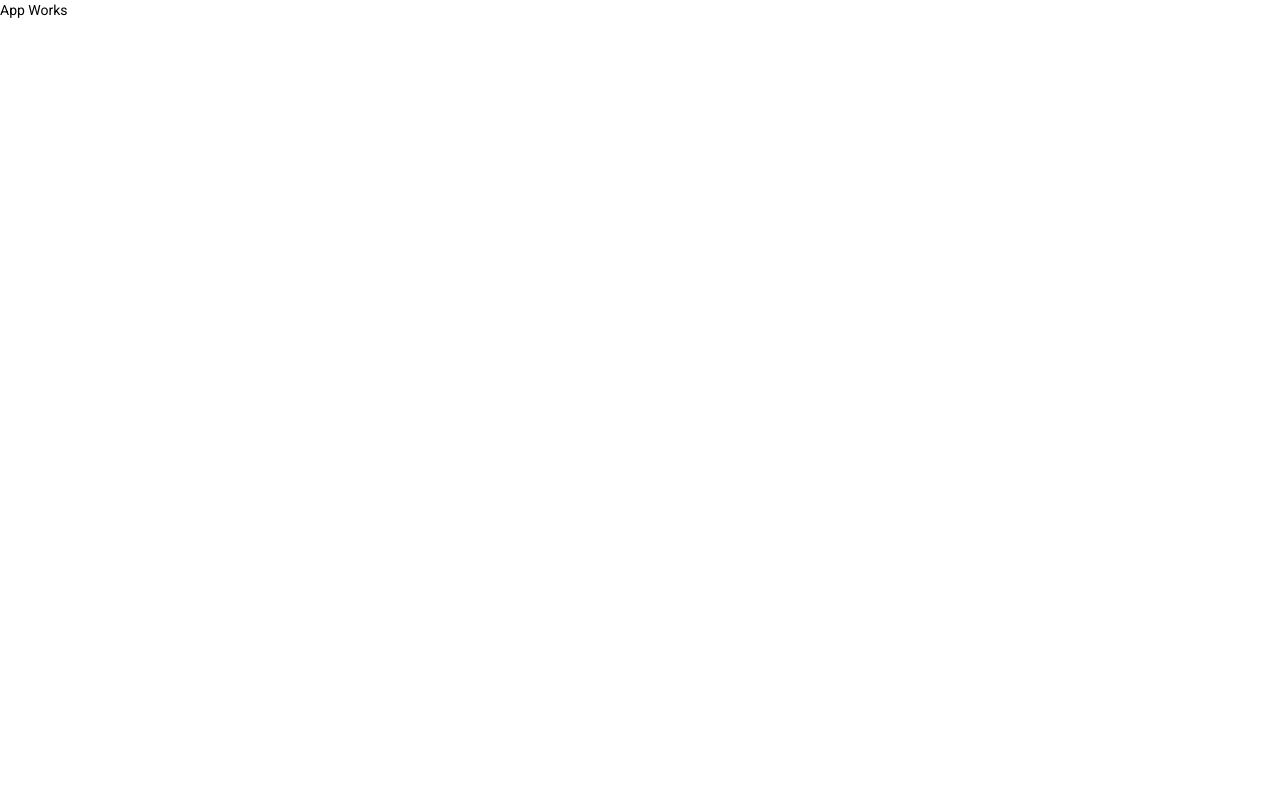
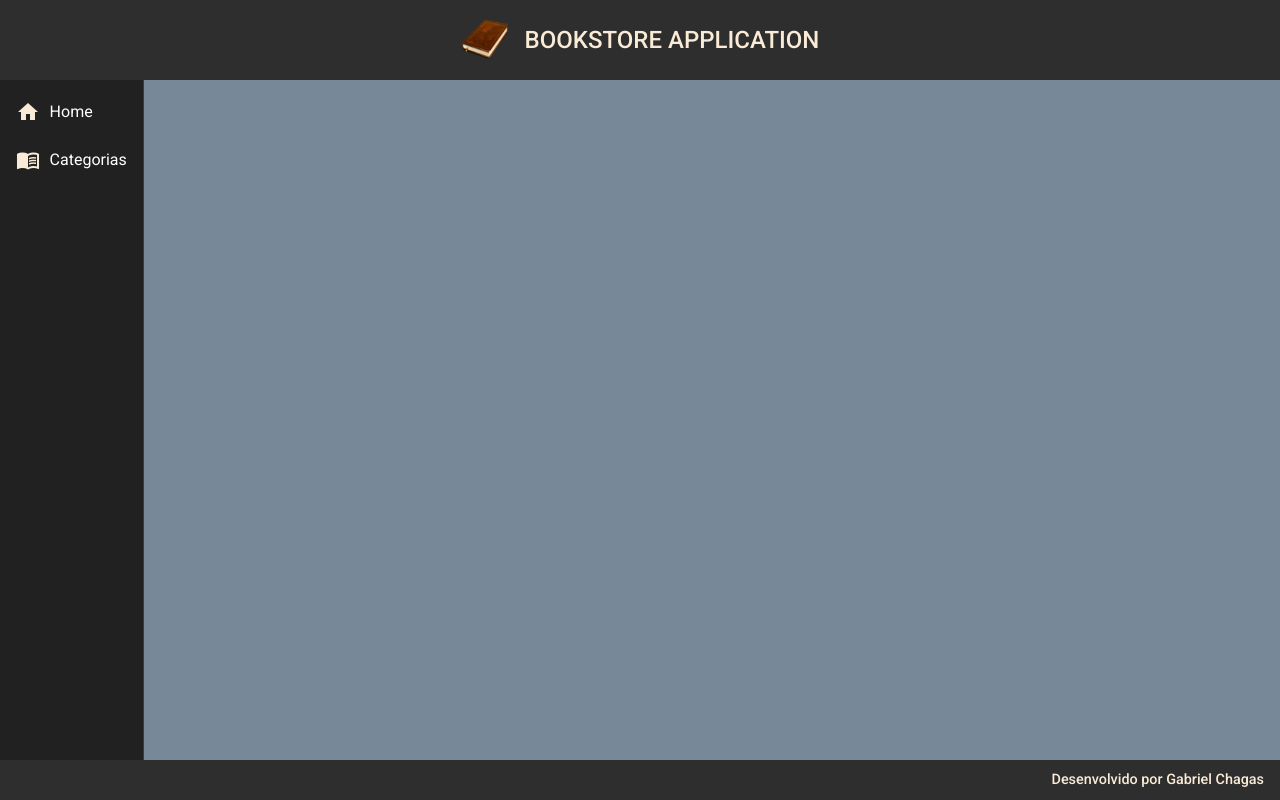
Before and after one commit to devChagas/bookstore-front, an Angular app: page / in a window 1280 px wide. Built offline with nearby package versions, Linux system fonts and the light colour scheme.

Commit message:
implementando e estilizando o Header, Footer e Sidenav

```diff
--- a/src/app/app.component.html
+++ b/src/app/app.component.html
@@ -1,3 +1,3 @@
-<p>
-    App Works
-</p>
+<app-header></app-header>
+<app-nav></app-nav>
+<app-footer></app-footer>
--- /dev/null
+++ b/src/app/components/template/footer/footer.component.css
@@ -0,0 +1,9 @@
+.footer {
+    justify-content: flex-end;
+    height: 5%;
+    background-color: #2e2e2e;
+    position: fixed;
+    bottom: 0;
+    color: antiquewhite;
+    font-size: 0.9rem;
+}
--- /dev/null
+++ b/src/app/components/template/footer/footer.component.html
@@ -0,0 +1,5 @@
+<mat-toolbar class="footer">
+    <span>
+        Desenvolvido por Gabriel Chagas
+    </span>
+</mat-toolbar>
--- /dev/null
+++ b/src/app/components/template/footer/footer.component.ts
@@ -0,0 +1,15 @@
+import { Component, OnInit } from '@angular/core';
+
+@Component({
+  selector: 'app-footer',
+  templateUrl: './footer.component.html',
+  styleUrls: ['./footer.component.css']
+})
+export class FooterComponent implements OnInit {
+
+  constructor() { }
+
+  ngOnInit(): void {
+  }
+
+}
--- /dev/null
+++ b/src/app/components/template/header/header.component.css
@@ -0,0 +1,20 @@
+img {
+    height: 3rem;
+}
+
+.header {
+    justify-content: center;
+    height: 10%;
+    background-color: #2e2e2e;
+}
+
+span {
+    display: flex;
+    align-items: center;
+}
+
+h1 {
+    color: antiquewhite;
+    padding-left: 1rem;
+    font-size: 1.5rem;
+}
--- /dev/null
+++ b/src/app/components/template/header/header.component.html
@@ -0,0 +1,8 @@
+<mat-toolbar class="header">
+    <span>
+        <img src="assets/img/book.png" alt="">
+    </span>
+    <span>
+        <h1>BOOKSTORE APPLICATION</h1>
+    </span>
+</mat-toolbar>
--- /dev/null
+++ b/src/app/components/template/header/header.component.ts
@@ -0,0 +1,15 @@
+import { Component, OnInit } from '@angular/core';
+
+@Component({
+  selector: 'app-header',
+  templateUrl: './header.component.html',
+  styleUrls: ['./header.component.css']
+})
+export class HeaderComponent implements OnInit {
+
+  constructor() { }
+
+  ngOnInit(): void {
+  }
+
+}
--- /dev/null
+++ b/src/app/components/template/nav/nav.component.css
@@ -0,0 +1,17 @@
+.container {
+    height: 85%;
+    background-color: lightslategray;
+}
+
+mat-sidenav     {
+    background-color: #212121;;
+}
+
+mat-nav-list {
+    color: antiquewhite
+}
+
+i {
+    padding-right: 0.6rem;
+    color: antiquewhite;
+}
--- /dev/null
+++ b/src/app/components/template/nav/nav.component.html
@@ -0,0 +1,19 @@
+ <mat-sidenav-container class="container">
+    <mat-sidenav mode="side" opened>
+        <mat-nav-list>
+            <a mat-list-item>
+                <i class="material-icons">home</i>
+                Home
+            </a>
+            <a mat-list-item>
+                <i class="material-icons">menu_book</i>
+                Categorias
+            </a>
+        </mat-nav-list>
+    </mat-sidenav>
+
+    <mat-sidenav-content>
+
+    </mat-sidenav-content>
+
+ </mat-sidenav-container>
--- /dev/null
+++ b/src/app/components/template/nav/nav.component.ts
@@ -0,0 +1,15 @@
+import { Component, OnInit } from '@angular/core';
+
+@Component({
+  selector: 'app-nav',
+  templateUrl: './nav.component.html',
+  styleUrls: ['./nav.component.css']
+})
+export class NavComponent implements OnInit {
+
+  constructor() { }
+
+  ngOnInit(): void {
+  }
+
+}
```
Also changed, not shown: src/app/app.module.ts (+19 -2 lines), src/assets/img/book-icon.png (added), src/assets/img/book.png (added).
